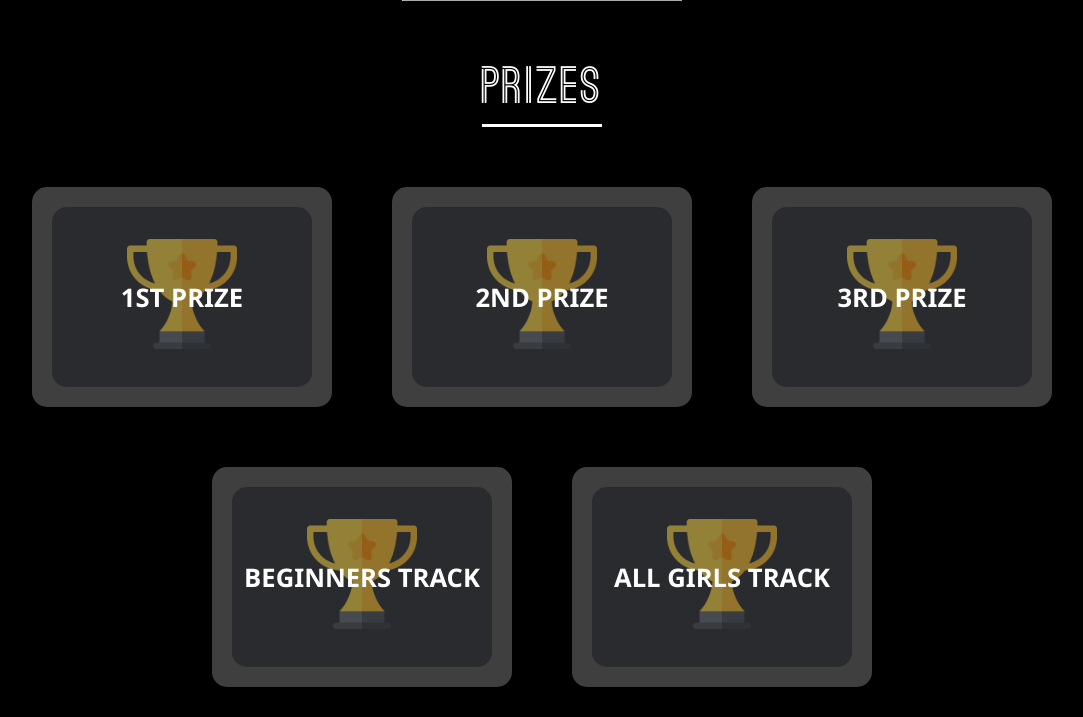
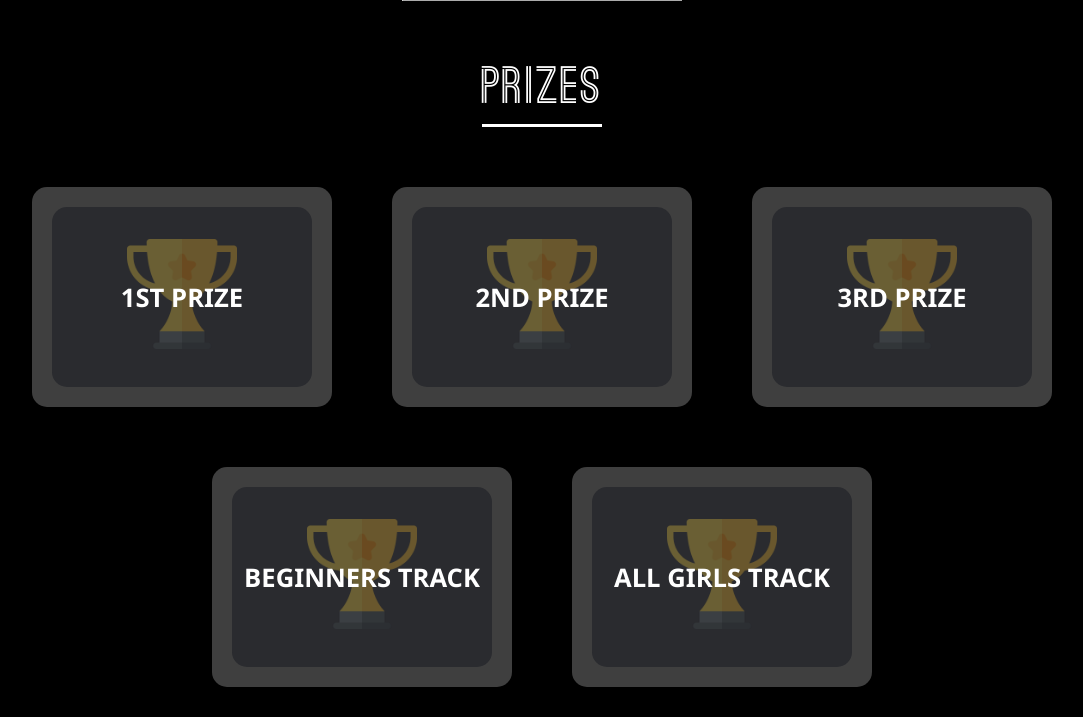
Before and after one commit to rktejesh/hackofiesta, a PHP site: page / in a window 1280 px wide. Shown: the part 2575-3292 px from the top of the page, without its empty margins (98-1181 px from the left). Run offline with PHP 8.4, Linux system fonts and the light colour scheme; style sheets or scripts are compiled from the project's sources; some libraries are stand-ins or nearby versions.

Commit message:
prizes added

```diff
--- a/index.html
+++ b/index.html
@@ -310,7 +310,7 @@
             <div class="card">
               <div class="boite" onmouseenter="pmd1()" onmouseleave="pmdo1()">
                 <div class="contenu">
-                  <img src="./images/trophy.png" style="width: 50%;height: auto;opacity: 0.5;">
+                  <img src="./images/trophy.png" style="width: 50%;height: auto;" class="trophy">
                   <h4 class="theme-name">1st PRIZE</h4>
                 </div>
               </div>
@@ -321,7 +321,7 @@
             <div class="card">
               <div class="boite" onmouseenter="pmd2()" onmouseleave="pmdo2()">
                 <div class="contenu">
-                  <img src="./images/trophy.png" style="width: 50%;height: auto;opacity: 0.5;">
+                  <img src="./images/trophy.png" style="width: 50%;height: auto;" class="trophy">
                   <h4 class="theme-name">2ND PRIZE</h4>
                 </div>
               </div>
@@ -332,7 +332,7 @@
             <div class="card">
               <div class="boite" onmouseenter="pmd3()" onmouseleave="pmdo3()">
                 <div class="contenu">
-                  <img src="./images/trophy.png" style="width: 50%;height: auto;opacity: 0.5;">
+                  <img src="./images/trophy.png" style="width: 50%;height: auto;" class="trophy">
                   <h4 class="theme-name">3RD PRIZE</h4>
                 </div>
               </div>
@@ -345,7 +345,7 @@
             <div class="card">
               <div class="boite" onmouseenter="pmd4()" onmouseleave="pmdo4()">
                 <div class="contenu">
-                  <img src="./images/trophy.png" style="width: 50%;height: auto;opacity: 0.5;">
+                  <img src="./images/trophy.png" style="width: 50%;height: auto;" class="trophy">
                   <h4 class="theme-name">BEGINNERS TRACK</h4>
                 </div>
               </div>
@@ -356,7 +356,7 @@
             <div class="card">
               <div class="boite" onmouseenter="pmd5()" onmouseleave="pmdo5()">
                 <div class="contenu">
-                  <img src="./images/trophy.png" style="width: 50%;height: auto;opacity: 0.5;">
+                  <img src="./images/trophy.png" style="width: 50%;height: auto;" class="trophy">
                   <h4 class="theme-name">ALL GIRLS TRACK</h4>
                 </div>
               </div>
--- a/script.js
+++ b/script.js
@@ -334,40 +334,60 @@ function themenamed6(){
 function pmd1(){
   let t=document.getElementsByClassName("prize-money")[0];
   t.style.display="initial";
+  let t1=document.getElementsByClassName("trophy")[0];
+  t1.style.opacity=1;
 }
 function pmdo1(){
   let t=document.getElementsByClassName("prize-money")[0];
   t.style.display="none";
+  let t1=document.getElementsByClassName("trophy")[0];
+  t1.style.opacity=0.3;
 }
 function pmd2(){
   let t=document.getElementsByClassName("prize-money")[1];
   t.style.display="initial";
+  let t1=document.getElementsByClassName("trophy")[1];
+  t1.style.opacity=1;
 }
 function pmdo2(){
   let t=document.getElementsByClassName("prize-money")[1];
   t.style.display="none";
+  let t1=document.getElementsByClassName("trophy")[1];
+  t1.style.opacity=0.3;
 }
 function pmd3(){
   let t=document.getElementsByClassName("prize-money")[2];
   t.style.display="initial";
+  let t1=document.getElementsByClassName("trophy")[2];
+  t1.style.opacity=1;
 }
 function pmdo3(){
   let t=document.getElementsByClassName("prize-money")[2];
   t.style.display="none";
+  let t1=document.getElementsByClassName("trophy")[2];
+  t1.style.opacity=0.3;
 }
 function pmd4(){
   let t=document.getElementsByClassName("prize-money")[3];
   t.style.display="initial";
+  let t1=document.getElementsByClassName("trophy")[3];
+  t1.style.opacity=1;
 }
 function pmdo4(){
   let t=document.getElementsByClassName("prize-money")[3];
   t.style.display="none";
+  let t1=document.getElementsByClassName("trophy")[3];
+  t1.style.opacity=0.3;
 }
 function pmd5(){
   let t=document.getElementsByClassName("prize-money")[4];
   t.style.display="initial";
+  let t1=document.getElementsByClassName("trophy")[4];
+  t1.style.opacity=1;
 }
 function pmdo5(){
   let t=document.getElementsByClassName("prize-money")[4];
   t.style.display="none";
+  let t1=document.getElementsByClassName("trophy")[4];
+  t1.style.opacity=0.3;
 }
--- a/scss/index.css
+++ b/scss/index.css
@@ -1779,4 +1779,8 @@ h1 {
     font-size: 18px !important;
   }
 }
+
+.trophy {
+  opacity: 0.3;
+}
 /*# sourceMappingURL=index.css.map */
--- a/scss/index.scss
+++ b/scss/index.scss
@@ -1104,3 +1104,6 @@ background-color:#3F3F3F;
     font-size: 18px !important;
   }
 }
+.trophy{
+  opacity: 0.3;
+}
```
Also changed, not shown: 1 other file.
